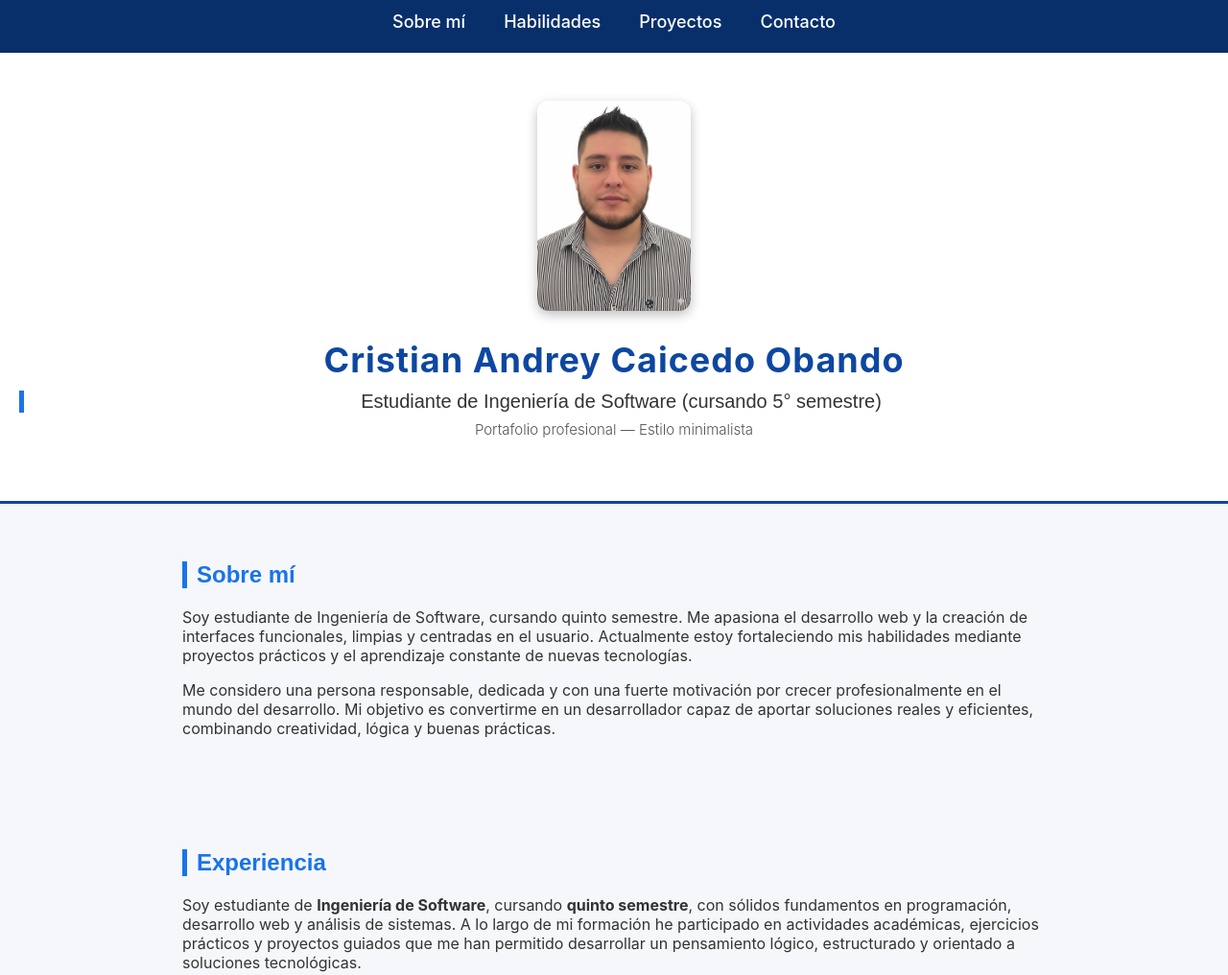
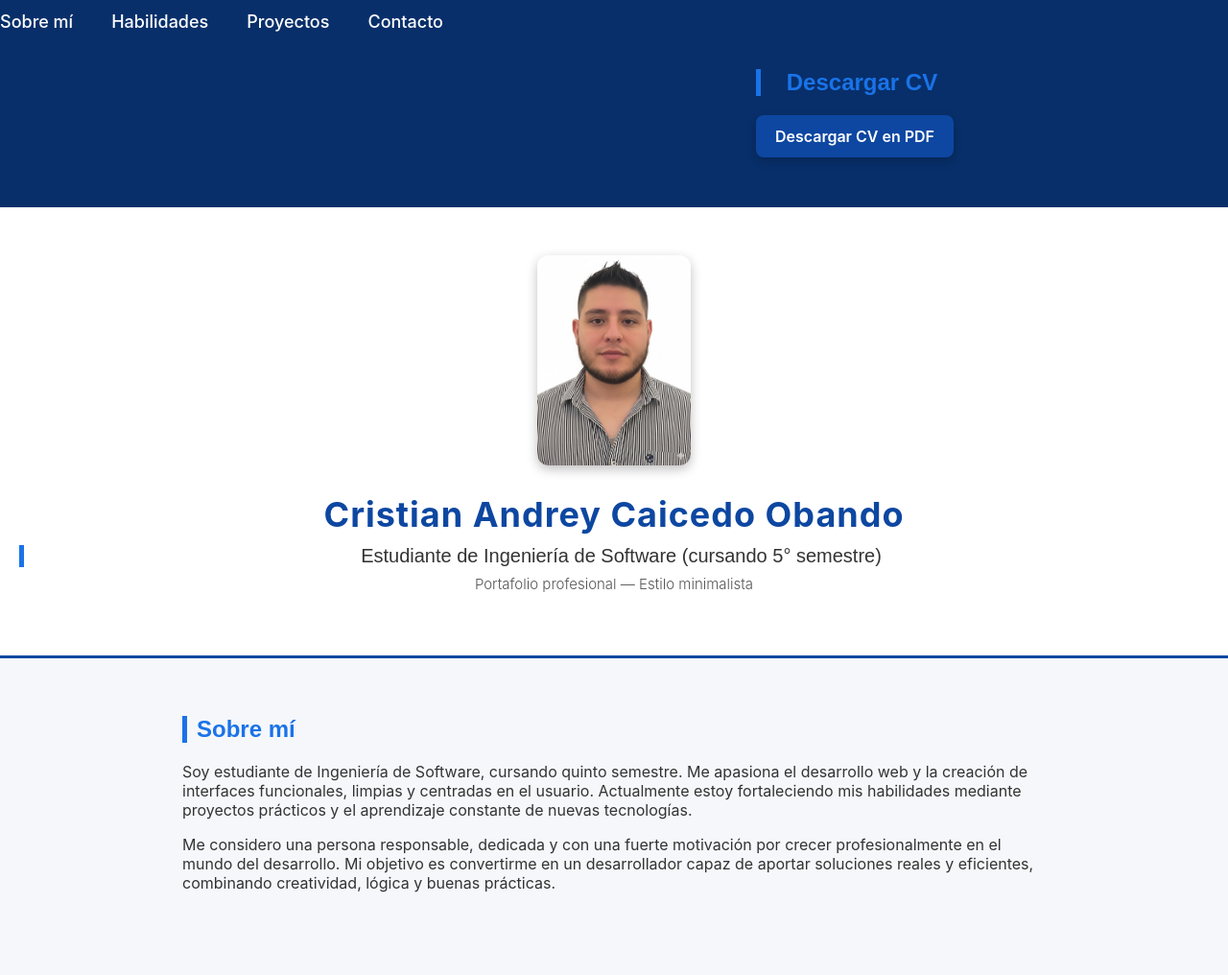
Before and after one commit to lizethparejadecaicedo-alt/portafolio, a plain HTML site: page index.html in a window 1280 px wide. Shown: the top 1016 px of the page at 96% size. Drawn offline with Linux system fonts and the light colour scheme.

Commit message:
Update index.html

```diff
--- a/index.html
+++ b/index.html
@@ -120,6 +120,28 @@ header p {
         <li><a href="#habilidades">Habilidades</a></li>
         <li><a href="#proyectos">Proyectos</a></li>
         <li><a href="#contacto">Contacto</a></li>
+        <section id="cv">
+    <h2>Descargar CV</h2>
+
+    <a href="CV_Cristian_Andrey_Caicedo.pdf" download
+       style="
+           display: inline-block;
+           background: #0d47a1;
+           color: white;
+           padding: 12px 20px;
+           text-decoration: none;
+           border-radius: 8px;
+           font-size: 16px;
+           font-weight: 600;
+           box-shadow: 0 4px 10px rgba(0,0,0,0.2);
+           transition: 0.3s;
+       "
+       onmouseover="this.style.background='#082f6a'"
+       onmouseout="this.style.background='#0d47a1'">
+        Descargar CV en PDF
+    </a>
+</section>
+
     </ul>
 </nav>
 
```
